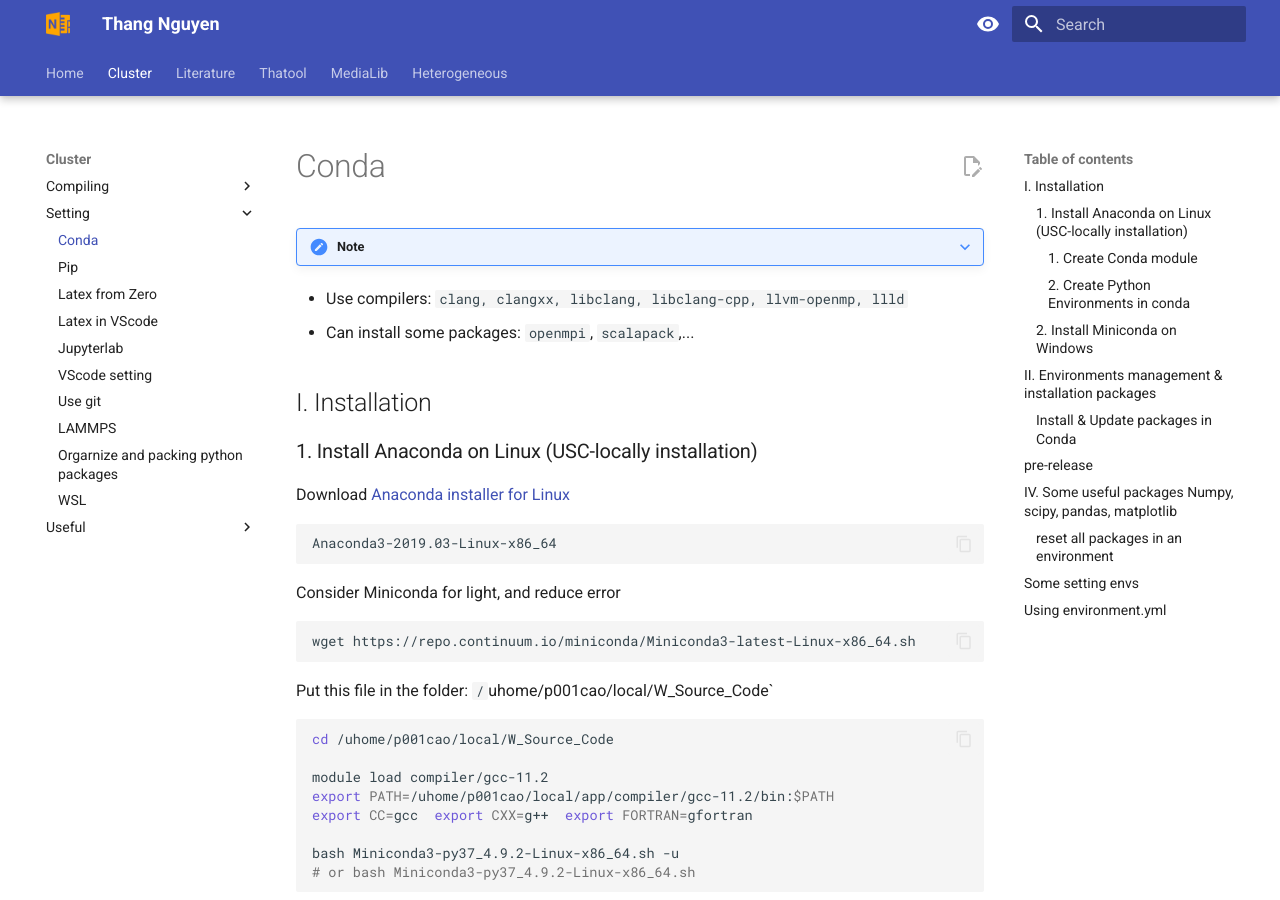
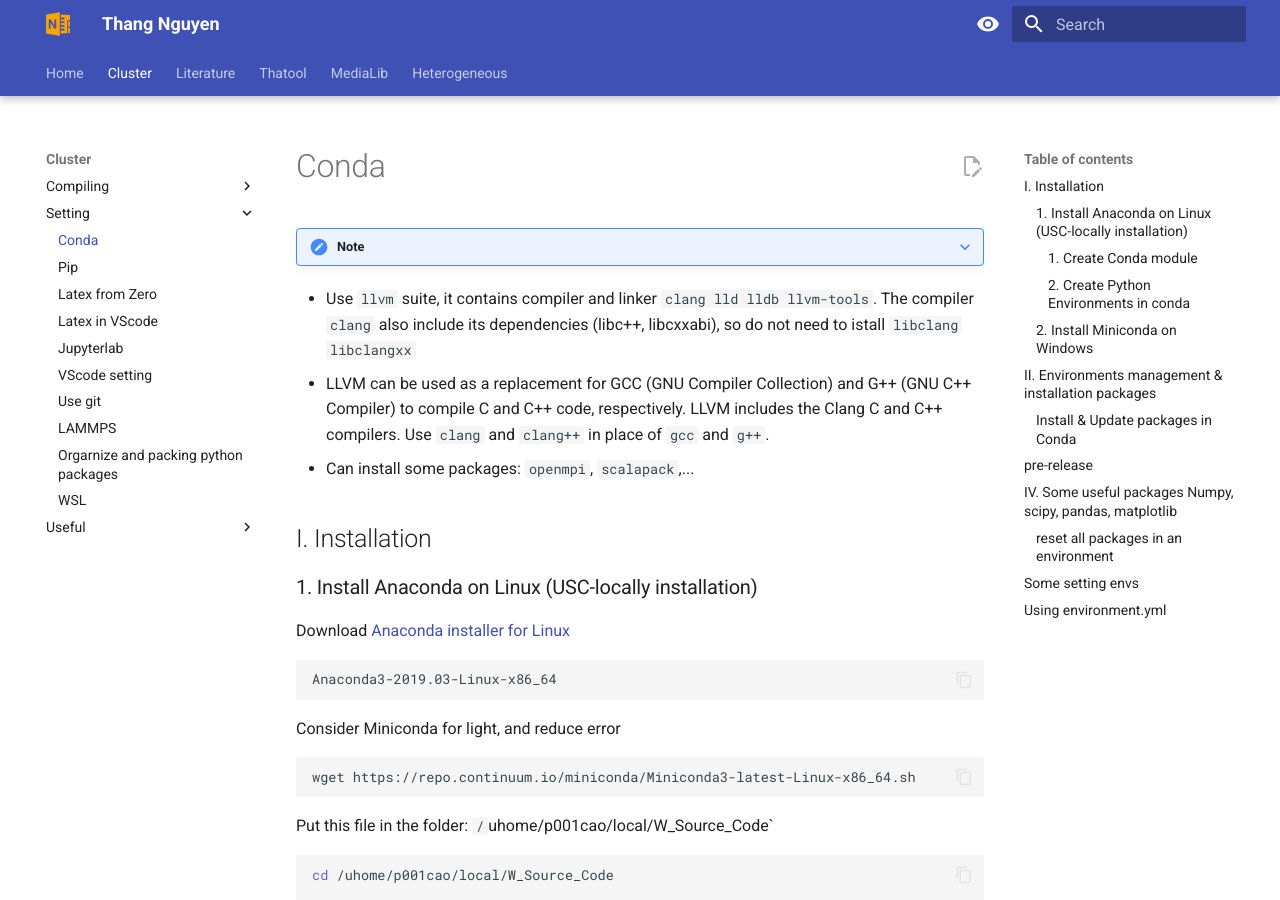
Before and after one commit to thangckt/thangckt.github.io, an MkDocs documentation site: the page built from docs/cluster/appSetting/Conda.md, in a window 1280 px wide and 900 px high. Built offline with MkDocs 1.6.1 and Material for MkDocs 9.7.7, drawn with Linux system fonts in a browser that asks for light colours; the version menu is left out.

Commit message:
Update Conda.md

```diff
--- a/docs/cluster/appSetting/Conda.md
+++ b/docs/cluster/appSetting/Conda.md
@@ -3,7 +3,8 @@
 
 ???+ note
 
-   - Use compilers: `clang, clangxx, libclang, libclang-cpp, llvm-openmp, llld`
+   - Use `llvm` suite, it contains compiler and linker `clang lld lldb llvm-tools`. The compiler `clang` also include its dependencies (libc++, libcxxabi), so do not need to istall `libclang libclangxx`
+   - LLVM can be used as a replacement for GCC (GNU Compiler Collection) and G++ (GNU C++ Compiler) to compile C and C++ code, respectively. LLVM includes the Clang C and C++ compilers. Use `clang` and `clang++` in place of `gcc` and `g++`.
    - Can install some packages: `openmpi`, `scalapack`,...
 
 
```
